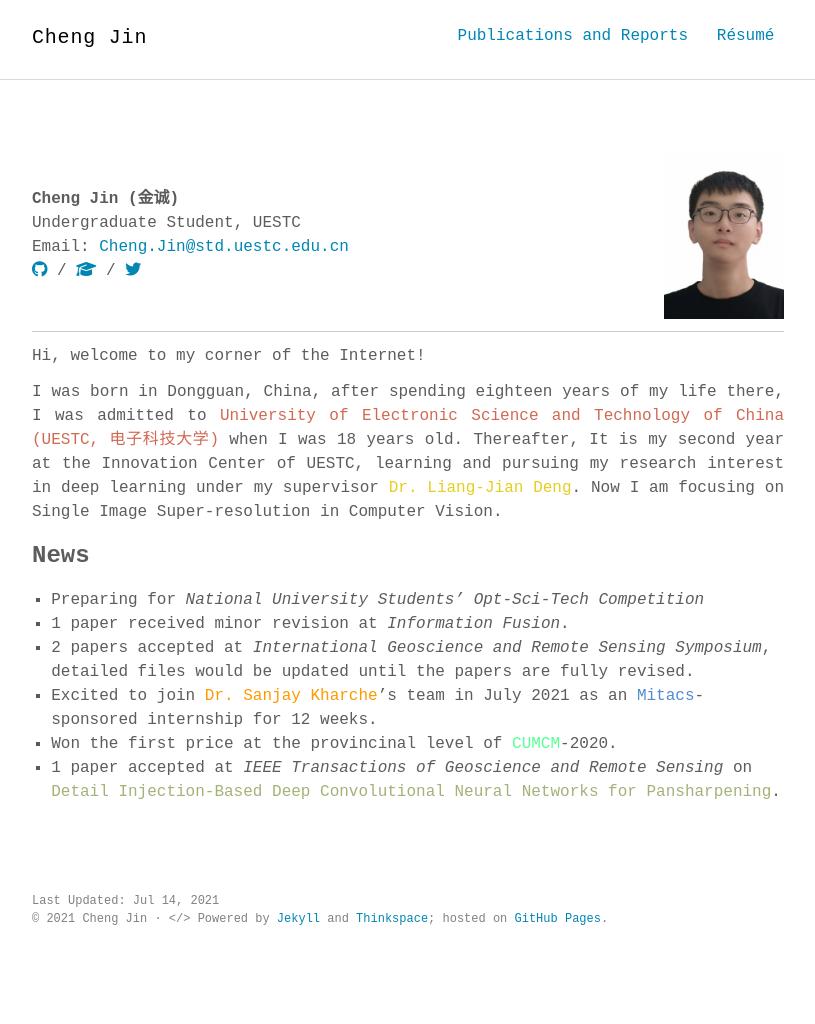
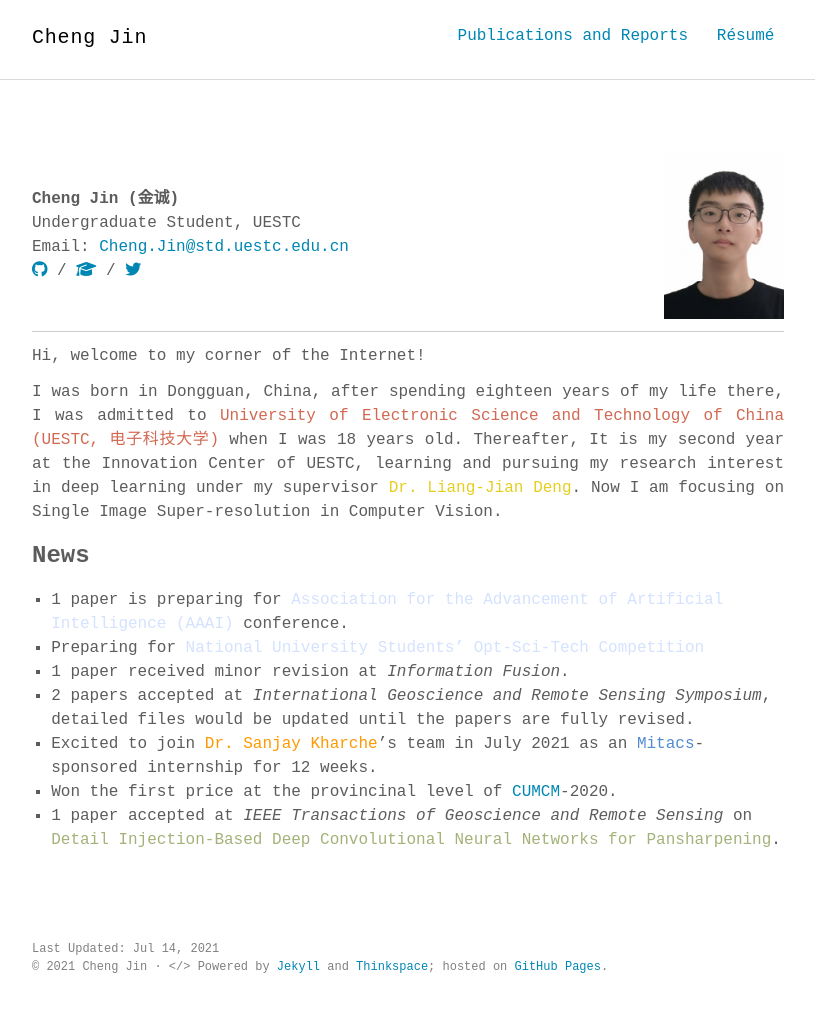
Before and after one commit to ChengJin-git/ChengJin-git.github.io, a Jekyll site: the page built from index.md, in a window 1280 px wide. Shown: the whole page, without its empty margins (232-1047 px from the left). Built offline with Jekyll 4.4.1, drawn with Linux system fonts in a browser that asks for light colours; nearby versions of some CDN libraries; some web fonts are replaced; before the commit the page ends 976 px from its top, so only the background shows below that.

Commit message:
docs: ✏️ add report for CUMCM 2020
add CUMCM 2020 report and corresponding files, changes previous grammar
mistakes

```diff
--- a/index.md
+++ b/index.md
@@ -17,9 +17,10 @@ I was born in Dongguan, China, after spending eighteen years of my life there, I
 {: style="text-align: justify;"}
 
 ### News
-- Preparing for *National University Students' Opt-Sci-Tech Competition*
+- 1 paper is preparing for [<span style="color: #d4e2ff">Association for the Advancement of Artificial Intelligence (AAAI) </span>](https://aaai.org/Conferences/AAAI-21/) conference.
+- Preparing for [<span style="color: #d4e2ff">National University Students' Opt-Sci-Tech Competition</span>](http://gd.p.moocollege.com/home)
 - 1 paper received minor revision at *Information Fusion*.
 - 2 papers accepted at *International Geoscience and Remote Sensing Symposium*, detailed files would be updated until the papers are fully revised.
 - Excited to join [<span style="color: #FF9900">Dr. Sanjay Kharche</span>](https://kcru.lawsonresearch.ca/research/srk/index.html){:target="_blank"}'s team in July 2021 as an [<span style="color: #528bd1">Mitacs</span>](https://www.mitacs.ca/)-sponsored internship for 12 weeks.
-- Won the first price at the provincinal level of [<span style="color: #59ff96">CUMCM</span>](http://en.mcm.edu.cn/)-2020.
+- Won the first price at the provincinal level of [<span style="color: ##d4ffe4">CUMCM</span>](http://en.mcm.edu.cn/)-2020.
 - 1 paper accepted at *IEEE Transactions of Geoscience and Remote Sensing* on [<span style="color: #a3b278">Detail Injection-Based Deep Convolutional Neural Networks for Pansharpening</span>](https://chengjin-git.github.io//2020/Detail-Injection-Based-Deep-Convolutional-Neural-Networks-for-Pansharpening/).
```
Also changed, not shown: _posts/2019-01-25-Torpedo-Tracing-of-Warship-Escaping-Along-a-Linear-Direction.md (+1 -1 lines), _posts/2020-09-13-CUMCM-Report.md (added, +24 -0 lines), assets/images/CUMCM_2020_schematic.png (added), assets/images/CUMCM_2020_validation_1.png (added), assets/images/CUMCM_2020_validation_2.png (added), 1 other file.
